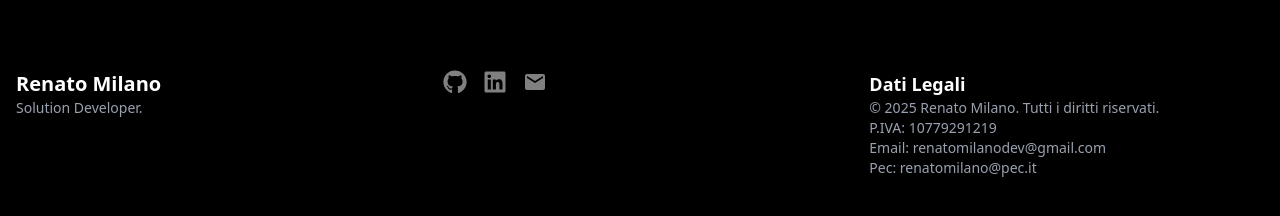
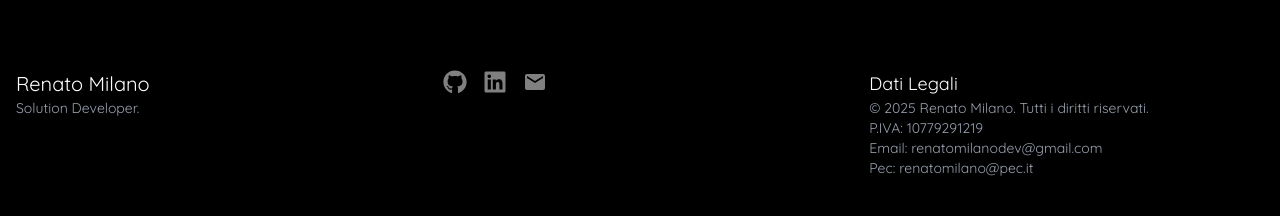
Before and after one commit to renato-milano/portfolio, a React (Vite) app: page / in a window 1280 px wide. Shown: the part 4205-4421 px from the top of the page. Built offline with nearby package versions, Linux system fonts and the light colour scheme.

Commit message:
Footer font fix

```diff
--- a/src/component/Footer.jsx
+++ b/src/component/Footer.jsx
@@ -3,11 +3,11 @@ import { MdEmail } from "react-icons/md";
 
 export default function Footer() {
   return (
-    <footer className="bg-black text-white py-20 px-4 text-center md:text-left">
+    <footer className="font-quick bg-black text-white py-20 px-4 text-center md:text-left">
       <div className="container mx-auto grid grid-cols-1 md:grid-cols-3 gap-8">
         {/* Logo o Nome */}
         <div>
-          <h2 className="text-xl font-bold">Renato Milano</h2>
+          <h2 className="font-quick text-xl">Renato Milano</h2>
           <p className="text-sm text-gray-400">Solution Developer.</p>
         </div>
 
@@ -20,11 +20,11 @@ export default function Footer() {
 
         {/* Dati Legali */}
         <div>
-          <h3 className="text-lg font-semibold">Dati Legali</h3>
-          <p className="text-sm text-gray-400">© 2025 Renato Milano. Tutti i diritti riservati.</p>
-          <p className="text-sm text-gray-400">P.IVA: 10779291219</p>
-          <p className="text-sm text-gray-400">Email: renatomilanodev@gmail.com</p>
-          <p className="text-sm text-gray-400">Pec: renatomilano@pec.it</p>
+          <h3 className="text-lg font-quick">Dati Legali</h3>
+          <p className="text-sm font-quick text-gray-400">© 2025 Renato Milano. Tutti i diritti riservati.</p>
+          <p className="text-sm font-quick text-gray-400">P.IVA: 10779291219</p>
+          <p className="text-sm font-quick text-gray-400">Email: renatomilanodev@gmail.com</p>
+          <p className="text-sm font-quick text-gray-400">Pec: renatomilano@pec.it</p>
         </div>
       </div>
     </footer>
```
